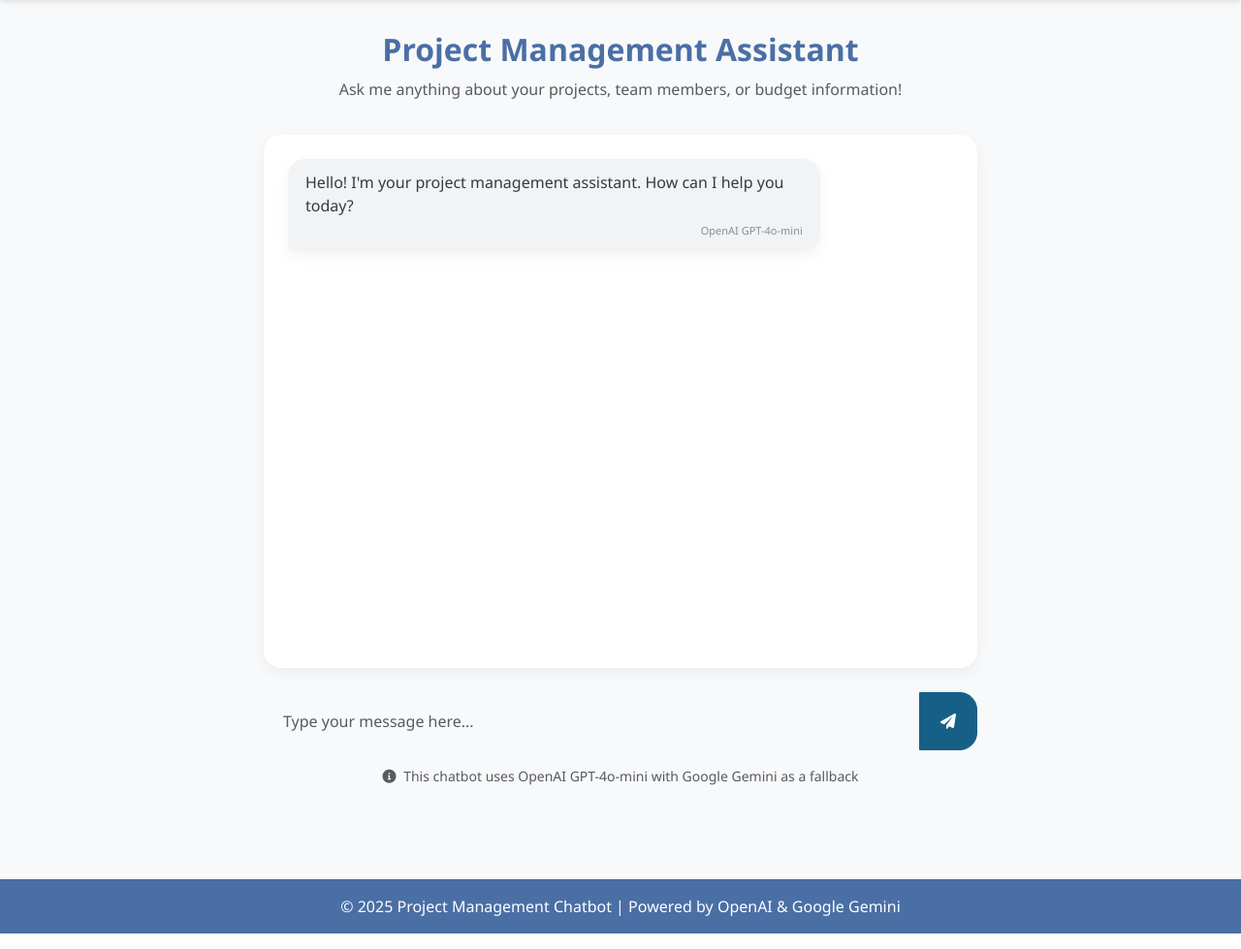
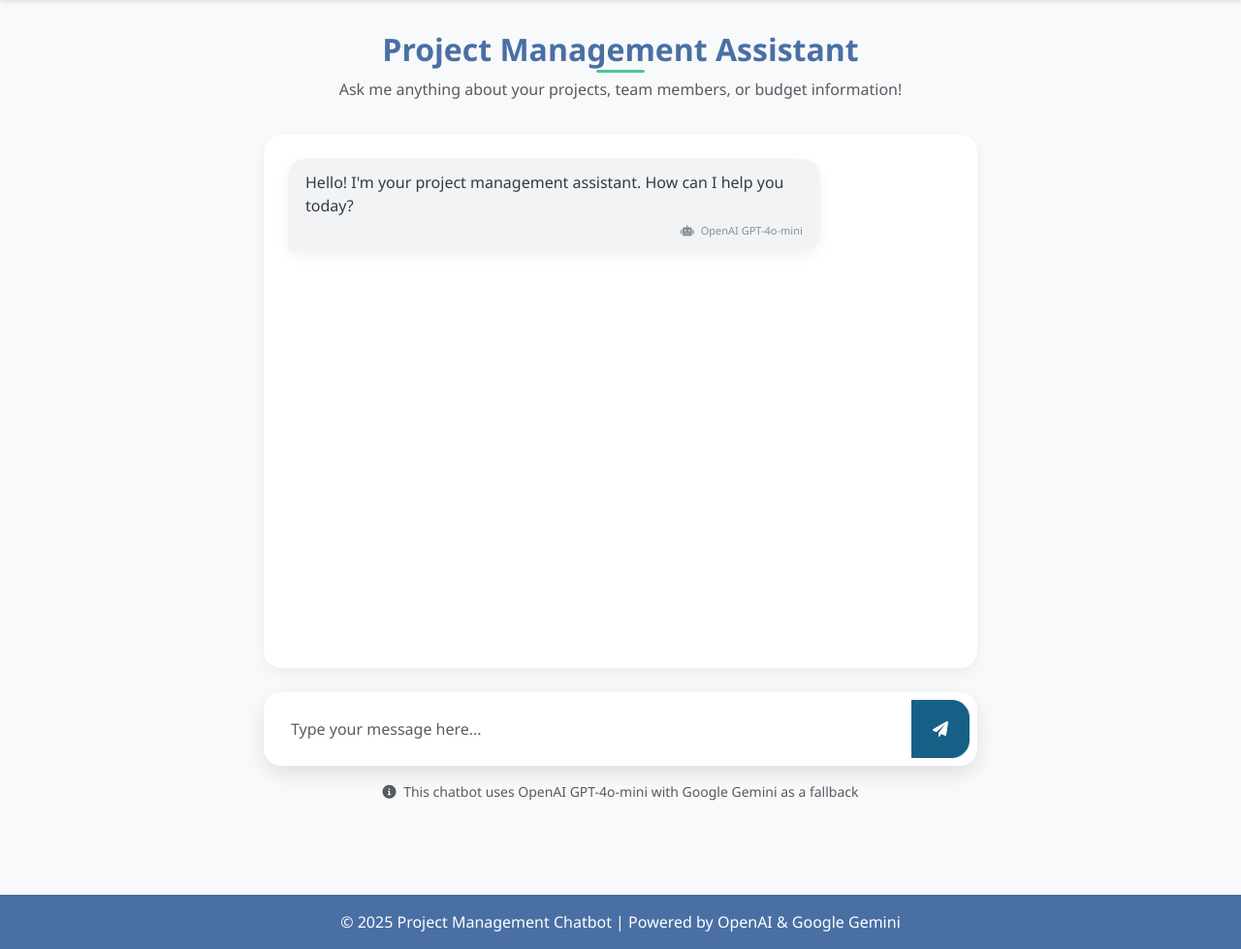
Before and after one commit to paulavishek/Nexus-360, a Django app: page / in a window 1280 px wide. Shown: the part 56-1035 px from the top of the page at 97% size. Run offline with Django 5.2, Linux system fonts and the light colour scheme; the visitor is signed in with stand-in values (Sample User, id 1).

Commit message:
Enhance chatbot message formatting and improve welcome message appearance

````diff
--- a/templates/chatbot/index.html
+++ b/templates/chatbot/index.html
@@ -3,6 +3,7 @@
 {% block title %}Project Management Chatbot{% endblock %}
 
 {% block extra_css %}
+<!-- Include the enhanced CSS styles -->
 <style>
 /* Enhanced Chat Interface Styles */
 :root {
@@ -275,7 +276,7 @@
 <div class="row justify-content-center">
     <div class="col-md-10 col-lg-8">
         <div class="welcome-message">
-            <h2>Project Management Assistant</h2>
+            <h2 class="app-title">Project Management Assistant</h2>
             <p class="text-muted">Ask me anything about your projects, team members, or budget information!</p>
 
             {% if sheet_names|length > 1 %}
@@ -293,13 +294,16 @@
 
         <div class="chat-container" id="chat-container">
             <div class="bot-message message">
-                Hello! I'm your project management assistant.
+                <div>Hello! I'm your project management assistant.
                 {% if sheet_names|length > 1 %}
                 I can answer questions about any of your project sheets. Use the dropdown above to focus on a specific sheet.
                 {% else %}
                 How can I help you today?
                 {% endif %}
-                <div class="message-source">OpenAI GPT-4o-mini</div>
+                </div>
+                <div class="message-source">
+                    <i class="fas fa-robot me-1"></i> OpenAI GPT-4o-mini
+                </div>
             </div>
             <div class="typing-indicator" id="typing-indicator">
                 <span class="dot"></span>
@@ -308,14 +312,16 @@
             </div>
         </div>
 
-        <div class="input-group mb-3">
+        <div class="input-area">
+            <div class="input-group">
                 <input type="text" class="form-control" id="user-input" placeholder="Type your message here..." aria-label="User message">
                 <button class="btn send-btn" type="button" id="send-btn">
                     <i class="fas fa-paper-plane"></i>
                 </button>
             </div>
+        </div>
 
-        <p class="text-center text-muted small">
+        <p class="text-center text-muted small mt-3">
             <i class="fas fa-info-circle me-1"></i>
             This chatbot uses OpenAI GPT-4o-mini with Google Gemini as a fallback
         </p>
@@ -350,15 +356,45 @@
             return cookieValue;
         }
 
+        // Function to enhance message formatting
+        function formatMessage(content) {
+            // Simple Markdown-like formatting for code
+            // Convert code blocks (```code```)
+            if (content.includes('```')) {
+                content = content.replace(/```(?:(\w+)\n)?([\s\S]*?)```/g, function(match, language, code) {
+                    return `<pre><code>${code.trim()}</code></pre>`;
+                });
+            }
+
+            // Convert inline code (`code`)
+            content = content.replace(/`([^`]+)`/g, '<code>$1</code>');
+
+            // Convert line breaks to <br>
+            content = content.replace(/\n/g, '<br>');
+
+            return content;
+        }
+
         // Function to add a new message to the chat
         function addMessage(content, sender, source = null, sheetName = null, dashboardUrl = null) {
             const messageClass = sender === 'user' ? 'user-message' : 'bot-message';
-            let messageHTML = `<div class="${messageClass} message">${content}`;
+
+            // Format the message content for the bot
+            const formattedContent = sender === 'user' ? content : formatMessage(content);
+
+            let messageHTML = `<div class="${messageClass} message">`;
+            messageHTML += `<div>${formattedContent}</div>`;
 
             if (sender !== 'user') {
                 let sourceInfo = '';
                 if (source) {
+                    if (source === 'openai') {
+                        sourceInfo += '<i class="fas fa-robot me-1"></i> OpenAI GPT-4o-mini';
+                    } else if (source === 'gemini') {
+                        sourceInfo += '<i class="fas fa-robot me-1"></i> Google Gemini';
+                    } else {
                         sourceInfo += source;
+                    }
                 }
                 if (sheetName) {
                     sourceInfo += ` <span class="badge bg-secondary sheet-badge">Sheet: ${sheetName}</span>`;
````
Lines whose indentation alone changed are shown as unchanged.
